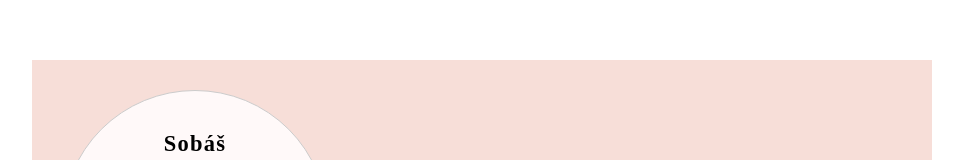
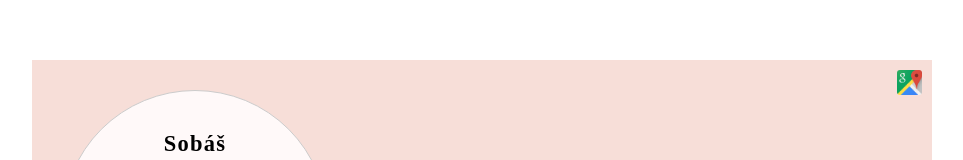
Before and after one commit to attilajakab/svadobny-web, a plain HTML site: page index.html in a window 1280 px wide. Shown: the part 740-900 px from the top of the page, without its empty margins (158-1121 px from the left). Drawn offline with Linux system fonts and the light colour scheme; a web font is replaced by a local one.

Commit message:
Add link to google maps

```diff
--- a/index.html
+++ b/index.html
@@ -54,6 +54,9 @@
         </div>
         <div class="row">
             <section id="place-and-date" class="section-place-and-date">
+                <a class="google-maps-link" href="https://www.google.com/maps/dir/Eco+friendly+Hotel+Dalia,+L%C3%B6fflerova,+Old+Town,+Ko%C5%A1ice/Evangelic+church,+Mlynsk%C3%A1+23,+040+01+Ko%C5%A1ice/@48.7239123,21.2593686,17z/data=!3m1!4b1!4m14!4m13!1m5!1m1!1s0x473ee062d4266029:0xcb6350f991bca8b1!2m2!1d21.263897!2d48.7265587!1m5!1m1!1s0x473ee07b1e41f6ab:0xff4534e5b767bc64!2m2!1d21.2610033!2d48.7211165!3e2" target="_blank">
+                    <img src="./imgs/icons/google-map.png" alt="google map icon">
+                </a>
                 <div class="sobas">
                     <h3>Sobáš</h3>
                     <p>16:00</p>
--- a/styles/styles.css
+++ b/styles/styles.css
@@ -165,6 +165,7 @@ body {
 
 /* Section date and place */
 .section-place-and-date {
+  position: relative;
   background-color: #F7DED8;
   width: 100%;
   height: 100vh;
@@ -174,6 +175,19 @@ body {
   flex-direction: column;
   justify-content: center;
   align-items: center;
+}
+
+.google-maps-link {
+  position: absolute;
+  top: 10px;
+  right: 10px;
+  padding-left: 10px;
+  padding-bottom: 10px;
+}
+
+.google-maps-link img {
+  border-radius: 3px;
+  width: 20px;
 }
 
 .section-place-and-date .obrazok {
@@ -376,6 +390,10 @@ body {
     position: relative;
   }
 
+  .google-maps-link img {
+    width: 25px;
+  }
+
   .section-place-and-date .obrazok .datum {
     font-size: 2.4vh;
   }
```
Also changed, not shown: imgs/icons/google-map.png (added), styles/styles.min.css.
